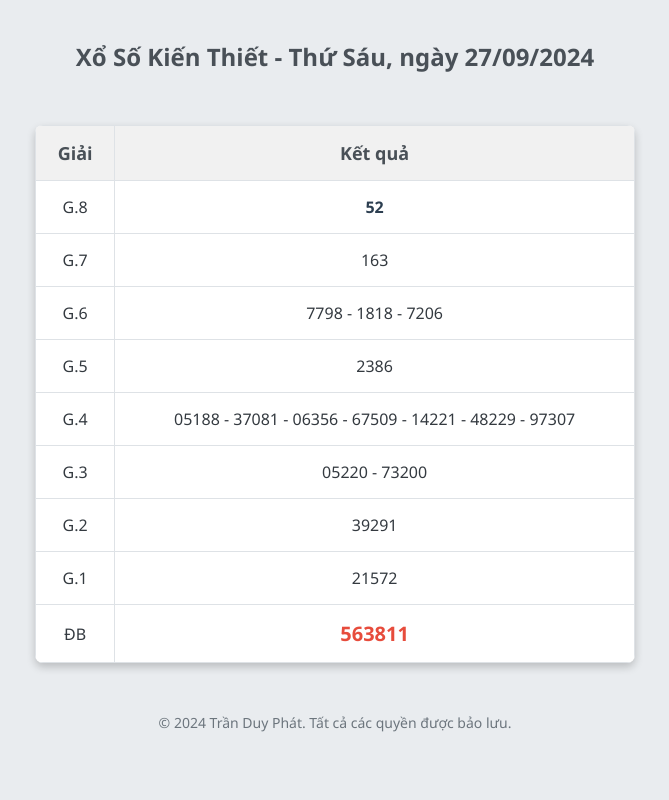
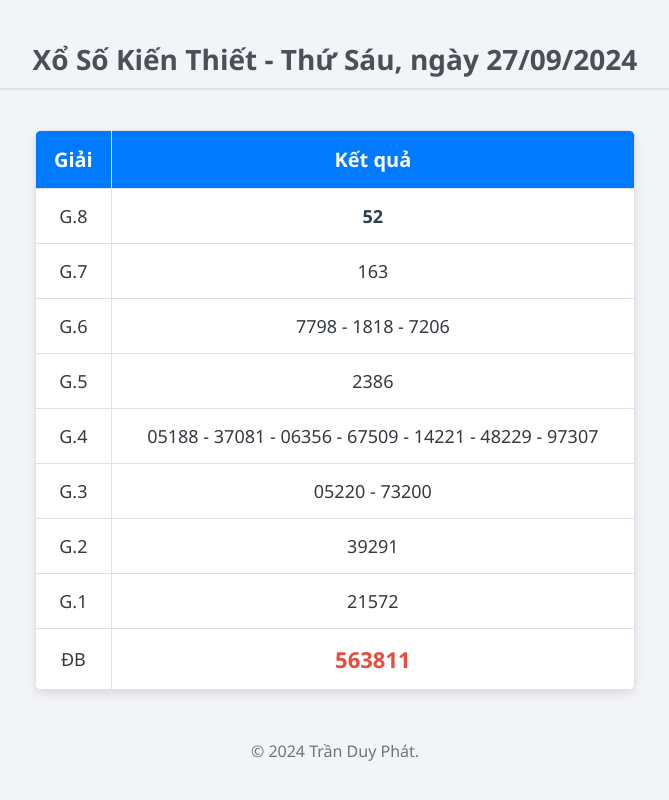
Before and after one commit to DuyPhatpeo/BTPHP, a PHP site: page /XoSo.php in a window 1280 px wide. Shown: the whole page, without its empty margins (305-974 px from the left). Run offline with PHP 8.4, Linux system fonts and the light colour scheme.

Commit message:
chỉnh  sửa

```diff
--- a/XoSo.php
+++ b/XoSo.php
@@ -7,7 +7,7 @@
     <style>
         body {
             font-family: 'Segoe UI', Tahoma, Geneva, Verdana, sans-serif;
-            background-color: #e9ecef;
+            background-color: #f2f4f8;
             margin: 0;
             padding: 0;
             color: #343a40;
@@ -16,8 +16,8 @@
             text-align: center;
             color: #495057;
             margin-top: 40px;
-            font-size: 24px;
-            border-bottom: 2px solid #e9ecef;
+            font-size: 28px;
+            border-bottom: 2px solid #dee2e6;
             padding-bottom: 10px;
         }
         table {
@@ -25,7 +25,7 @@
             max-width: 600px;
             margin: 40px auto;
             border-collapse: collapse;
-            box-shadow: 0 4px 8px rgba(0, 0, 0, 0.2);
+            box-shadow: 0 4px 10px rgba(0, 0, 0, 0.1);
             background-color: #fff;
             border-radius: 8px;
             overflow: hidden;
@@ -36,29 +36,30 @@
             text-align: center;
         }
         th {
-            background-color: #f1f1f1;
-            color: #495057;
-            font-size: 18px;
+            background-color: #007bff;
+            color: #fff;
+            font-size: 20px;
         }
         td {
-            font-size: 16px;
+            font-size: 18px;
         }
         .special {
             color: #e74c3c;
             font-weight: bold;
-            font-size: 20px;
+            font-size: 22px;
         }
         .bold {
             font-weight: bold;
             color: #2c3e50;
         }
         tr:hover {
-            background-color: #f8f9fa;
+            background-color: #e7f1ff;
+            transition: background-color 0.3s ease;
         }
         footer {
             text-align: center;
             margin-top: 50px;
-            font-size: 14px;
+            font-size: 16px;
             color: #6c757d;
         }
     </style>
@@ -111,7 +112,7 @@ echo "</table>";
 ?>
 
 <footer>
-    <p>&copy; 2024 Trần Duy Phát. Tất cả các quyền được bảo lưu.</p>
+    <p>&copy; 2024 Trần Duy Phát.</p>
 </footer>
 
 </body>
```
